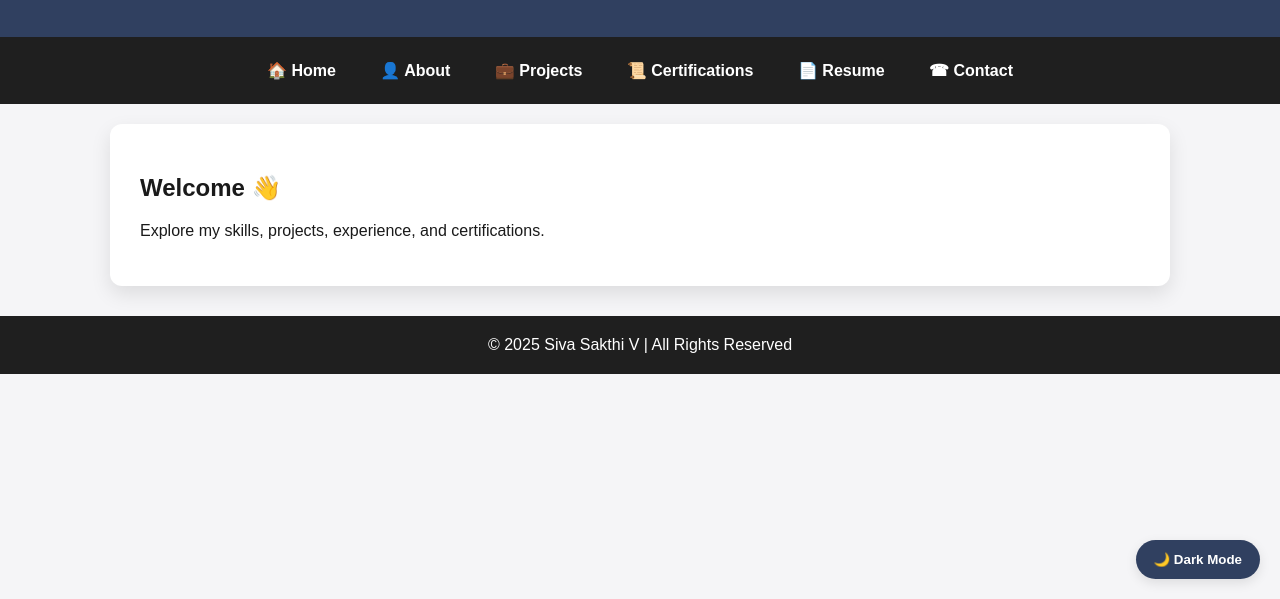
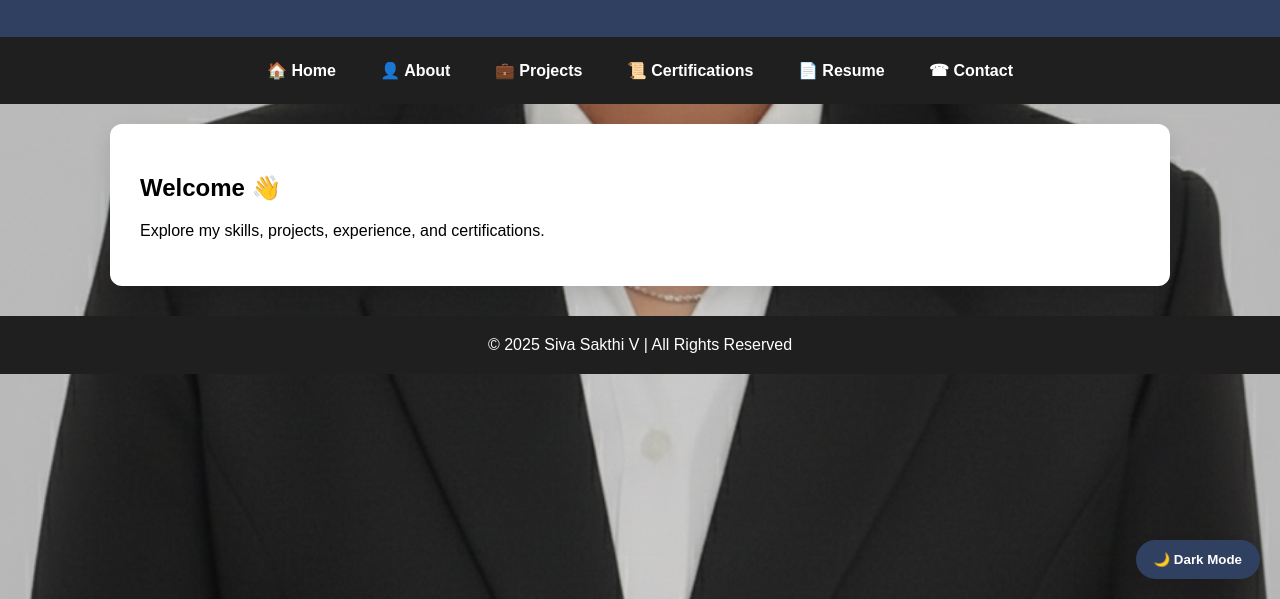
Before and after one commit to sivasakthi033/portfolio, a plain HTML site: page index.html in a window 1280 px wide. Shown: the part 201-800 px from the top of the page. Drawn offline with Linux system fonts and the light colour scheme.

Commit message:
Update index.html

```diff
--- a/index.html
+++ b/index.html
@@ -29,13 +29,14 @@
 
 /* Body */
 body {
-    background: var(--bg);
-    color: var(--text);
+    margin: 0;
     font-family: Arial, sans-serif;
-    margin: 0;
-    padding: 0;
-    transition: 0.4s;
+    background-image: url("Siva.jpg");
+    background-size: cover;
+    background-position: center;
+    background-repeat: no-repeat;
 }
+
 
 /* Header */
 header {
@@ -252,8 +253,7 @@ footer {
 <header>
 <div class="header-content">
 <img src="Siva.jpg" alt="Profile Photo">
-
-    <div class="header-text">
+<div class="header-text">
     <h1>SIVASAKTHI V</h1>
     <p style="font-size: larger;">Software Engineer</p>
     </div>
```
